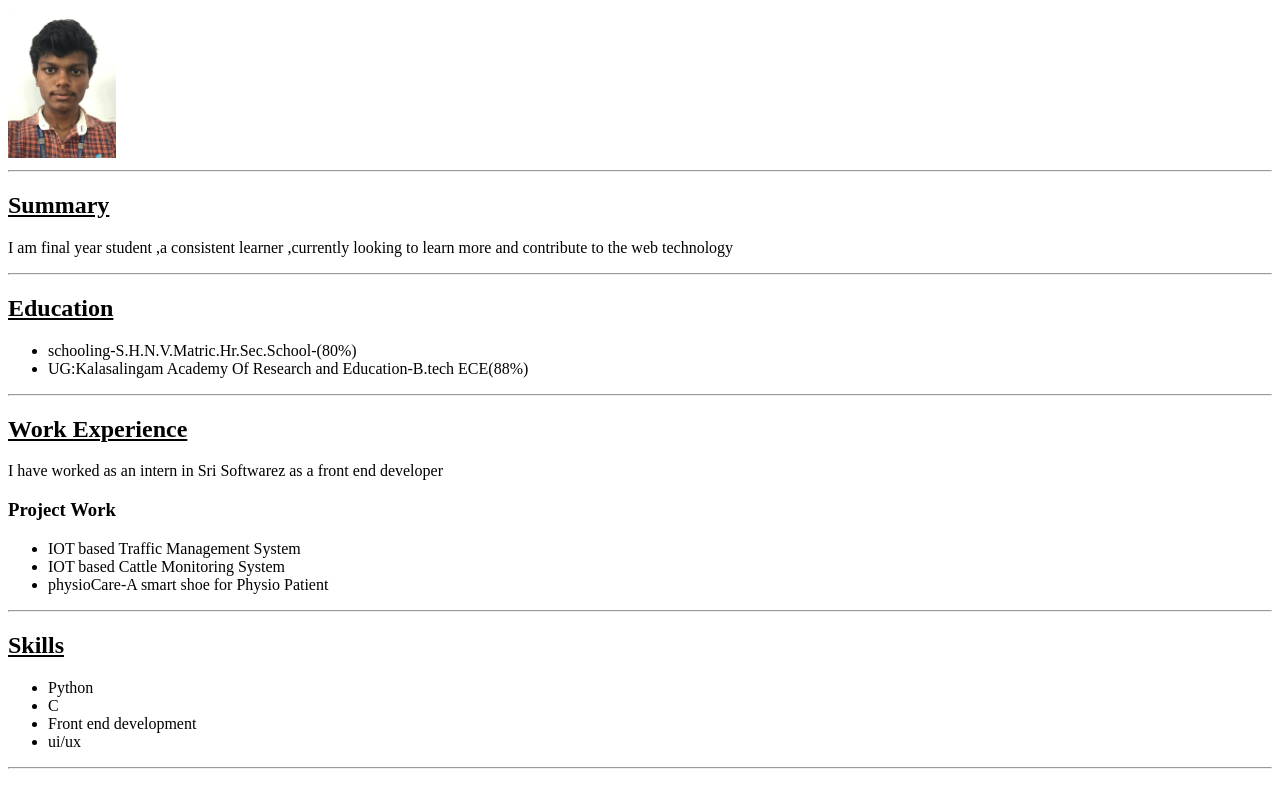
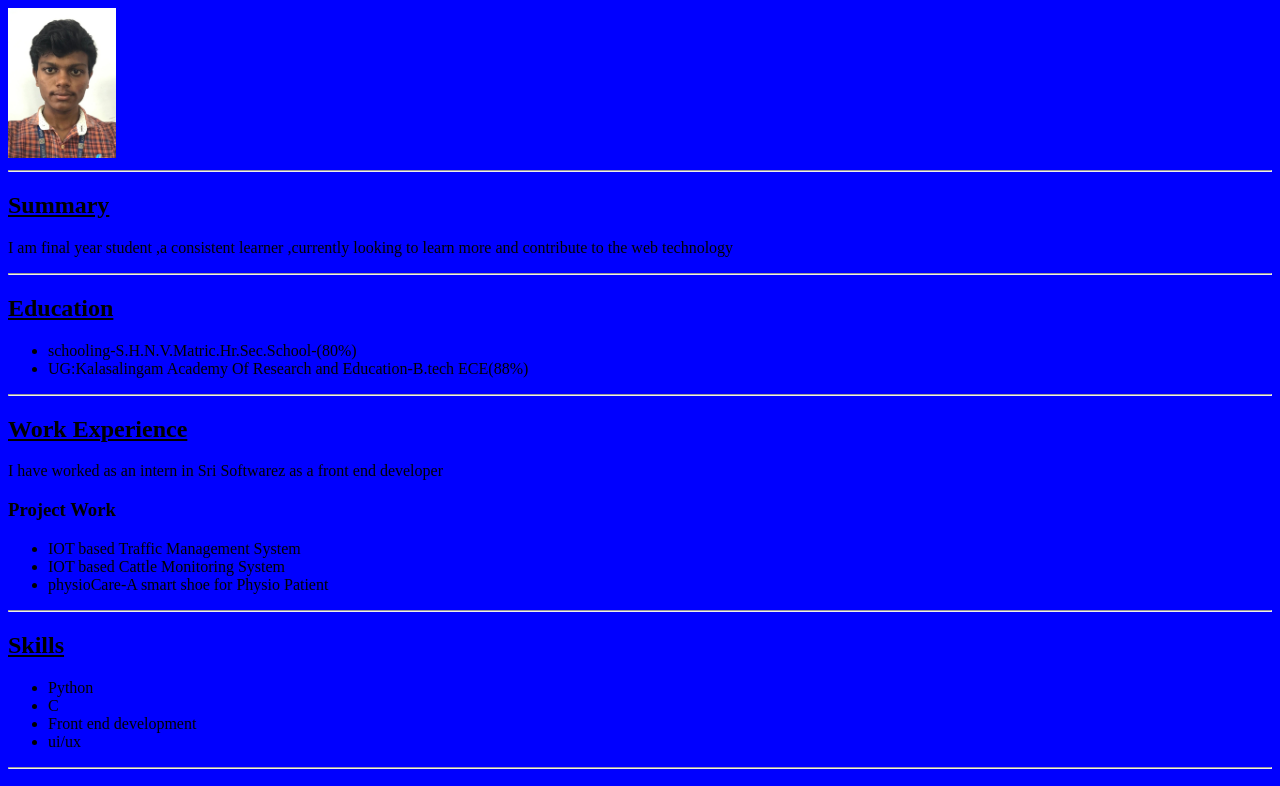
Before and after one commit to Naveencmk/naveen_resume, a plain HTML site: page index.html in a window 1280 px wide. Shown: the top 786 px of the page. Drawn offline with Linux system fonts and the light colour scheme.

Commit message:
Update index.html

```diff
--- a/index.html
+++ b/index.html
@@ -5,7 +5,7 @@
     <meta name="viewport" content="width=device-width, initial-scale=1.0">
     <title>Resume</title>
 </head>
-<body>
+<body style="background:blue">
     <img src="./passport_pic.jpg" height="150">
     <hr/>
     <h2><u>Summary</u></h2>
```
